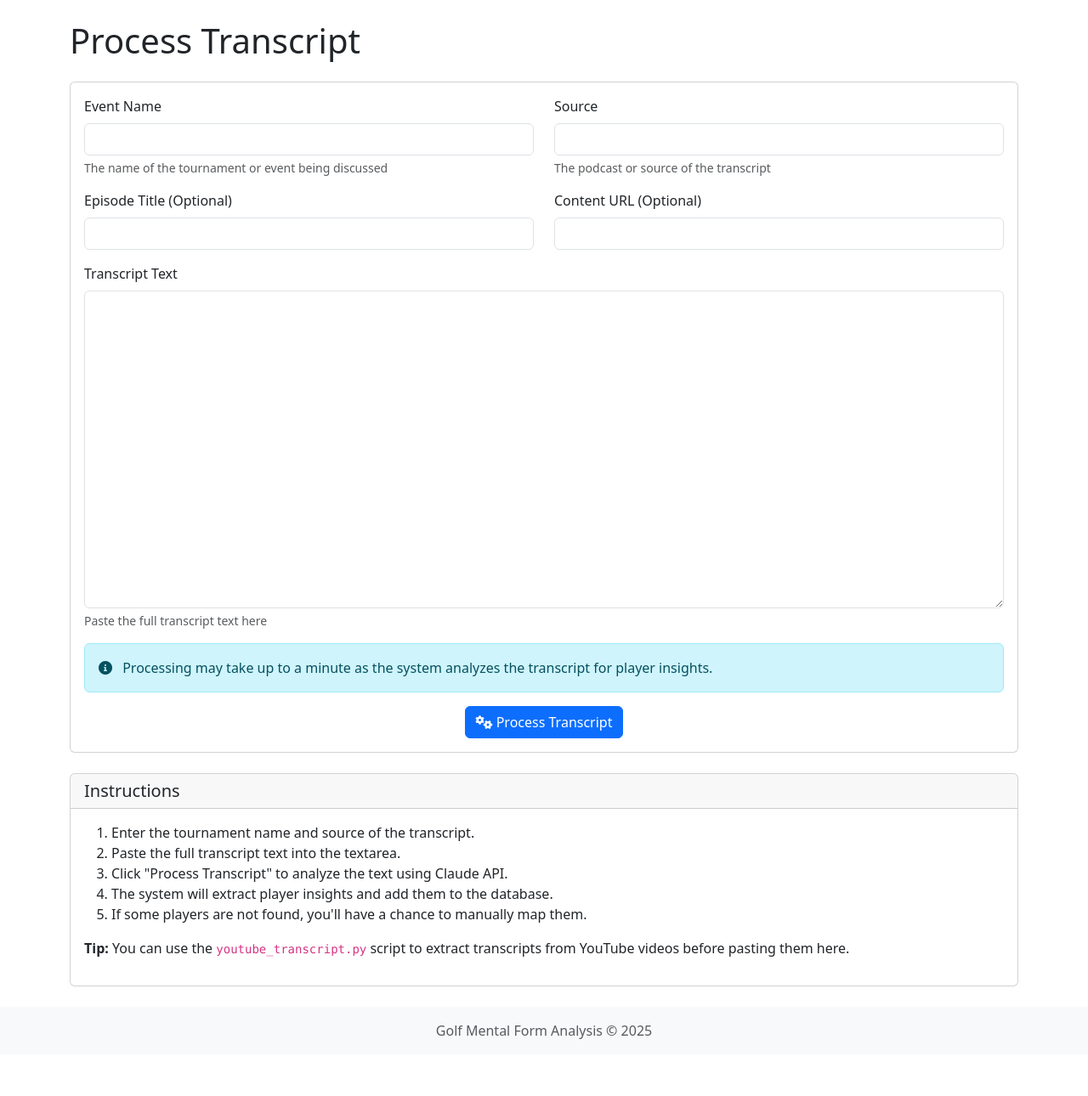
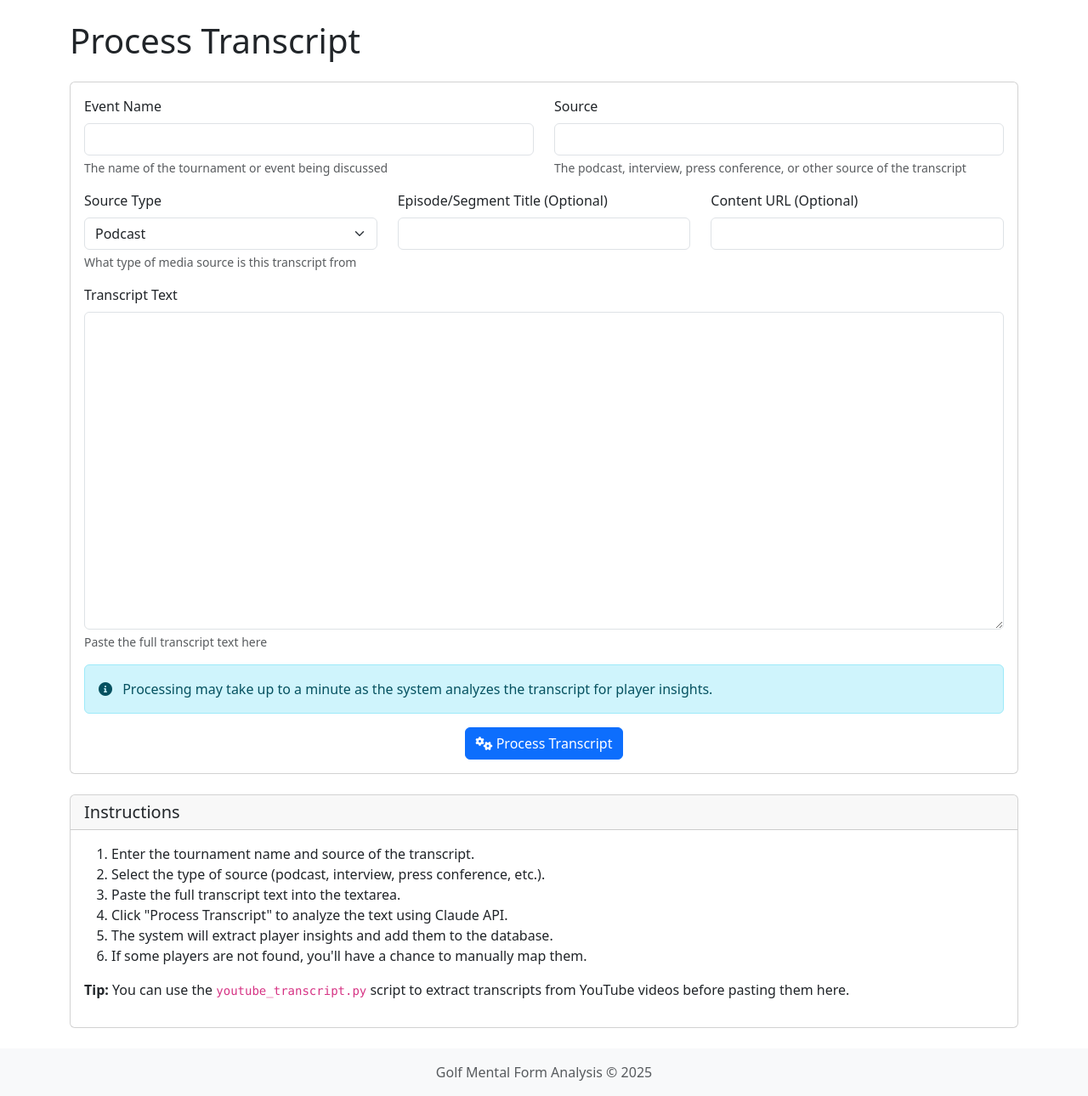
Before and after one commit to chefron/golf-betting-agent, a Flask app: page /process in a window 1280 px wide. Shown: the part 56-1346 px from the top of the page at 85% size. Before the commit the page ends 1297 px from the top, so only its background shows below. Run offline with Flask 3, Linux system fonts and the light colour scheme; data that the repository does not hold is empty.

Commit message:
increase flexibility of transcript source type

```diff
--- a/db_utils.py
+++ b/db_utils.py
@@ -162,13 +162,14 @@ def calculate_mental_form(player_id, max_insights=20):
     - Recent insights (within past 2 weeks) should carry more weight than older ones
     - Observable behaviors should outweigh speculative commentary
     - Do not double-count redundant insights
+    - When conflicting insights exist, give more weight to the most recent information
 
     Here are the insights:
     {insights_text}
 
     Based solely on these insights and the framework above:
     1. Provide a current mental form score between -1 and 1
-    2. Explain your reasoning in 3-5 sentences, highlighting the most influential factors. Note any clear trends in the player's mental state based on the timeline of insights
+    2. Explain your reasoning in 3-5 sentences, noting any clear trends in the player's mental state based on the timeline of insights. You can include specific details and examples from the insights, but the explanation must be readable as a standalone assessment that someone could understand without seeing the original insights.
 
     Format your response as:
     SCORE: [number between -1 and 1]
--- a/insights_extractor.py
+++ b/insights_extractor.py
@@ -21,7 +21,7 @@ def read_transcript(file_path):
 def create_claude_prompt(transcript, event_name):
     """Create a prompt for Claude to extract insights"""
     prompt = f"""
-You are a specialized analyzer extracting QUALITATIVE insights about professional golfers from podcast transcripts. Your mission is to identify intangible factors that traditional statistical models like Data Golf cannot capture, with special focus on mental game elements.
+You are a specialized analyzer extracting QUALITATIVE insights about professional golfers from various media sources (podcasts, interviews, press conferences, etc.).  Your mission is to identify intangible factors that traditional statistical models like Data Golf cannot capture, with special focus on mental game elements.
 
 EXTRACTION GUIDELINES:
 
--- a/web/app.py
+++ b/web/app.py
@@ -404,6 +404,7 @@ def process_transcript():
         transcript_text = request.form.get('transcript')
         event_name = request.form.get('event_name')
         source = request.form.get('source')
+        source_type = request.form.get('source_type', 'podcast')
         episode_title = request.form.get('episode_title', '')
         content_url = request.form.get('content_url', '')
 
@@ -455,7 +456,7 @@ def process_transcript():
                         player_id=player_id,
                         text=insight_text,
                         source=source,
-                        source_type="podcast",
+                        source_type=source_type,
                         content_title=episode_title,
                         content_url=content_url,
                         date=datetime.now().strftime("%Y-%m-%d")
--- a/web/templates/process.html
+++ b/web/templates/process.html
@@ -24,17 +24,29 @@
                                 <option value="{{ source }}">
                             {% endfor %}
                         </datalist>
-                        <div class="form-text">The podcast or source of the transcript</div>
+                        <div class="form-text">The podcast, interview, press conference, or other source of the transcript</div>
                     </div>
                 </div>
 
                 <div class="row mb-3">
-                    <div class="col-md-6">
-                        <label for="episode_title" class="form-label">Episode Title (Optional)</label>
+                    <div class="col-md-4">
+                        <label for="source_type" class="form-label">Source Type</label>
+                        <select class="form-select" id="source_type" name="source_type">
+                            <option value="podcast">Podcast</option>
+                            <option value="interview">Interview</option>
+                            <option value="press_conference">Press Conference</option>
+                            <option value="commentary">Commentary</option>
+                            <option value="other">Other</option>
+                        </select>
+                        <div class="form-text">What type of media source is this transcript from</div>
+                    </div>
+
+                    <div class="col-md-4">
+                        <label for="episode_title" class="form-label">Episode/Segment Title (Optional)</label>
                         <input type="text" class="form-control" id="episode_title" name="episode_title">
                     </div>
 
-                    <div class="col-md-6">
+                    <div class="col-md-4">
                         <label for="content_url" class="form-label">Content URL (Optional)</label>
                         <input type="url" class="form-control" id="content_url" name="content_url">
                     </div>
@@ -67,6 +79,7 @@
         <div class="card-body">
             <ol>
                 <li>Enter the tournament name and source of the transcript.</li>
+                <li>Select the type of source (podcast, interview, press conference, etc.).</li>
                 <li>Paste the full transcript text into the textarea.</li>
                 <li>Click "Process Transcript" to analyze the text using Claude API.</li>
                 <li>The system will extract player insights and add them to the database.</li>
```
